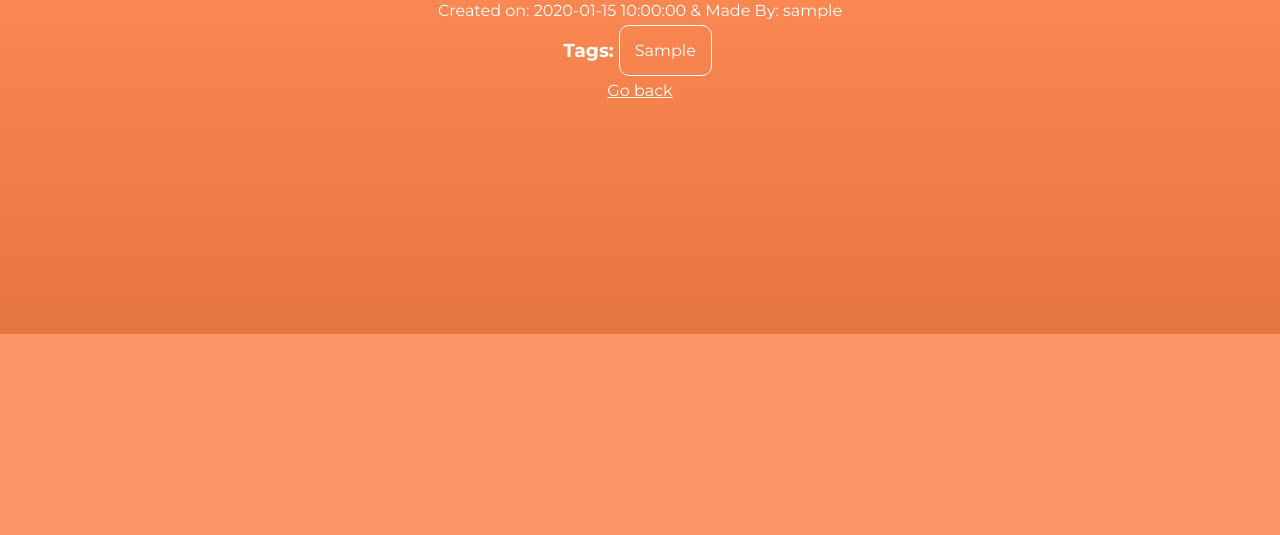
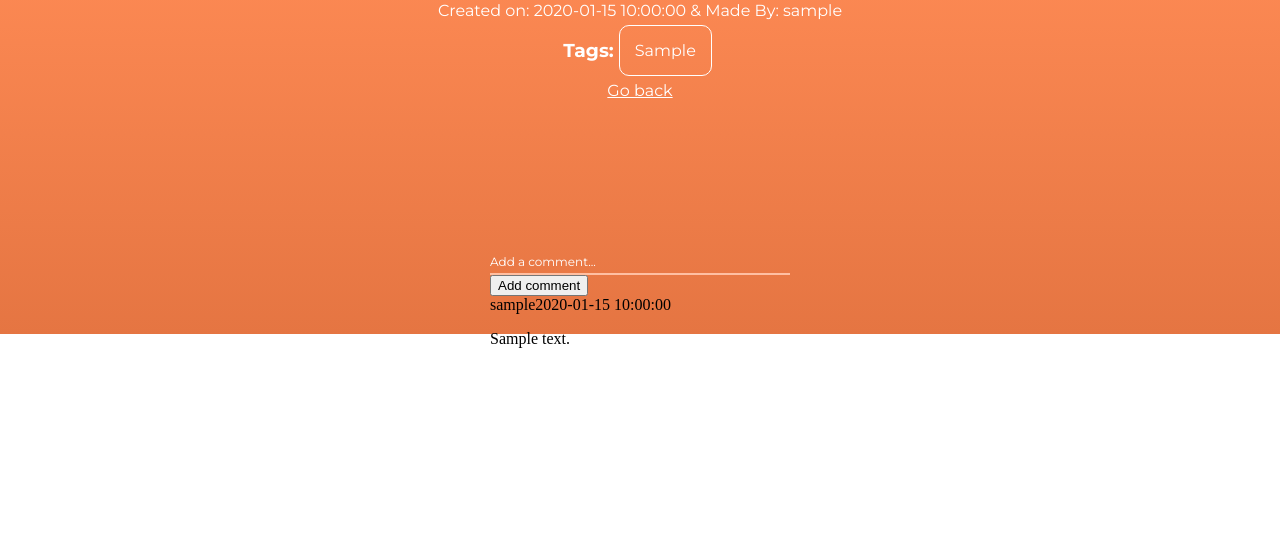
Before and after one commit to ismailElg1/IMD-Social, a PHP site: page /projects/?id=1 in a window 1280 px wide. Shown: the part 466-1001 px from the top of the page. Before the commit the page ends 800 px from the top, so only its background shows below. Run offline with PHP 8.4, Linux system fonts and the light colour scheme; tables that the repository leaves empty or names only in its code hold one stand-in row (values such as "Sample post"); grey boxes marked "Sample" are stand-in pictures.

Commit message:
feat: printed the comments underneath a post

```diff
--- a/projects/index.php
+++ b/projects/index.php
@@ -22,6 +22,7 @@ echo "<h3>Tags:</h3>";
 foreach($tags as $tag){
     echo "<span class='tag'>$tag</span>";
 }
+
 echo "</div>";
 echo "<a href='../index.php'>Go back</a>";
 echo "</div>";
@@ -36,11 +37,46 @@ echo "</div>";
     <meta charset="UTF-8">
     <meta http-equiv="X-UA-Compatible" content="IE=edge">
     <meta name="viewport" content="width=device-width, initial-scale=1.0">
+    <link rel="stylesheet" type="text/css" href="../css/style.css">
     <link rel="stylesheet" type="text/css" href="../css/projects.css">
-    <link rel="stylesheet" type="text/css" href="../css/style.css">
+
     <?php include_once("./../helpers/fonts.php")?>
 </head>
 <body>
+    <!-- input field to add comments to this post -->
+    <form class="Form" action="../helpers/comment.php" method="post">
+    <div class="commentBox">
+        <div class="center">
+            <form action="../classes/comment.php" method="POST">
+                <div class="form-group"><input class="form-input ani" type="text" name="comment" placeholder="Add a comment..."><span class="border-bottom-animation left"></span></div>
+                <input type="hidden" name="post_id" value="<?php echo $post['id']; ?>">
+                <button type="submit" name="addComment">Add comment</button>
+            </form>
+        </div>
+</form>
+    <div class="comments">
+        <?php
+        //select all from comments where post_id is equal to the post id
+        $conn = Db::getInstance();
+        $stmt = $conn->prepare("SELECT * FROM comments WHERE post_id = :post_id");
+        $stmt->bindValue(":post_id", $post['id']);
+        $stmt->execute();
+        $result = $stmt->fetchAll();
 
+        //loop through all the comments and display them
+        foreach($result as $comment){
+            $user = User::getUserById($comment['user_id']);
+            echo "<div class='comment'>";
+            echo "<div class='comment-header'>";
+            echo "<span class='comment-username'>".$user['username']."</span>";
+            echo "<span class='comment-date'>".$comment['created_at']."</span>";
+            echo "</div>";
+            echo "<div class='comment-body'>";
+            echo "<p>".$comment['comment']."</p>";
+            echo "</div>";
+            echo "</div>";
+        }
+        ?>
+    </div>
 </body>
 </html>
```
